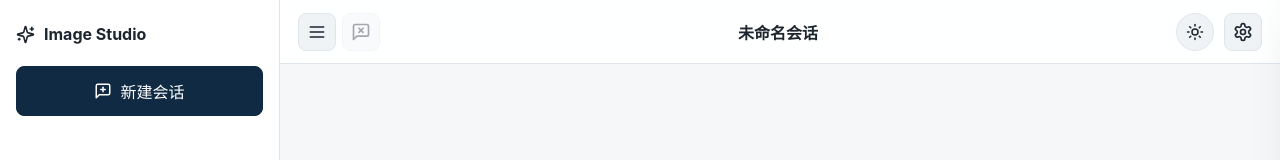
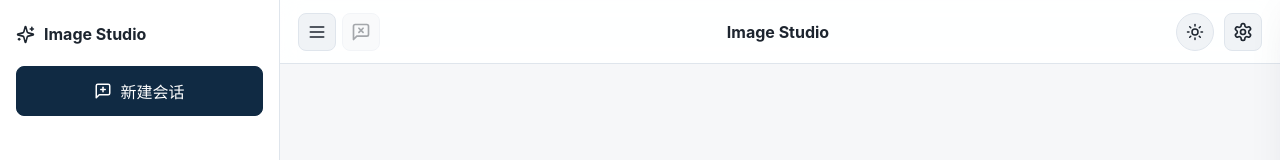
Before and after one commit to onlylynkron/image-2, a React (Vite) app: page / in a window 1280 px wide. Shown: the top 160 px of the page. Built offline with nearby package versions, Linux system fonts and the light colour scheme.

Commit message:
fix: show app name on empty home

```diff
--- a/client/src/main.tsx
+++ b/client/src/main.tsx
@@ -890,7 +890,7 @@ function App() {
             <MessageSquareX size={20} />
           </button>
           <div className="topbar-title">
-            <strong>{activeSession?.title || "未命名会话"}</strong>
+            <strong>{activeSession?.title || "Image Studio"}</strong>
             {/*<span>独立上下文 · 本地历史</span>*/}
           </div>
           <button
```
